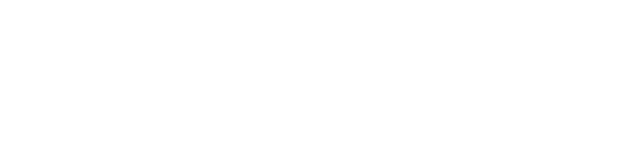
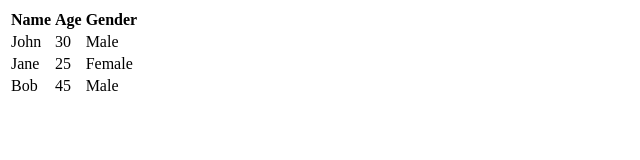
Before and after one commit to MaiconLBresolin/WEB, a plain HTML site: page Projeto_12/index.html in a window 1280 px wide. Shown: the whole page, without its empty margins (0-640 px from the left). Drawn offline with Linux system fonts and the light colour scheme.

Commit message:
feat: adding Projeto_12

```diff
--- a/Projeto_12/index.html
+++ b/Projeto_12/index.html
@@ -6,6 +6,28 @@
     <title>WEB</title>
 </head>
 <body>
+    <table>
+        <tr>
+           <th>Name</th>
+           <th>Age</th>
+           <th>Gender</th>
+        </tr>
+        <tr>
+            <td>John</td>
+            <td>30</td>
+            <td>Male</td>
+        </tr>
+        <tr>
+            <td>Jane</td>
+            <td>25</td>
+            <td>Female</td>
+        </tr>
+        <tr>
+            <td>Bob</td>
+            <td>45</td>
+            <td>Male</td>
+        </tr>
+    </table>
     <script src="main.js"></script>
 </body>
 </html>
```
